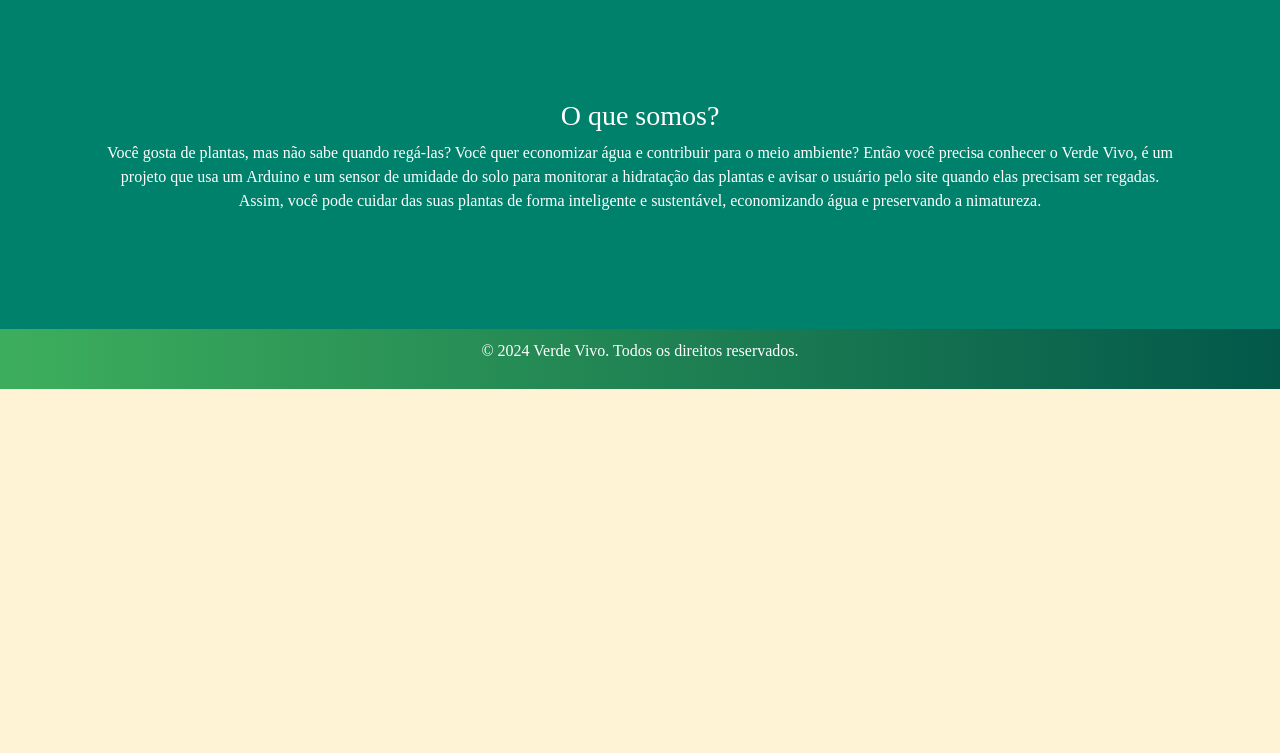
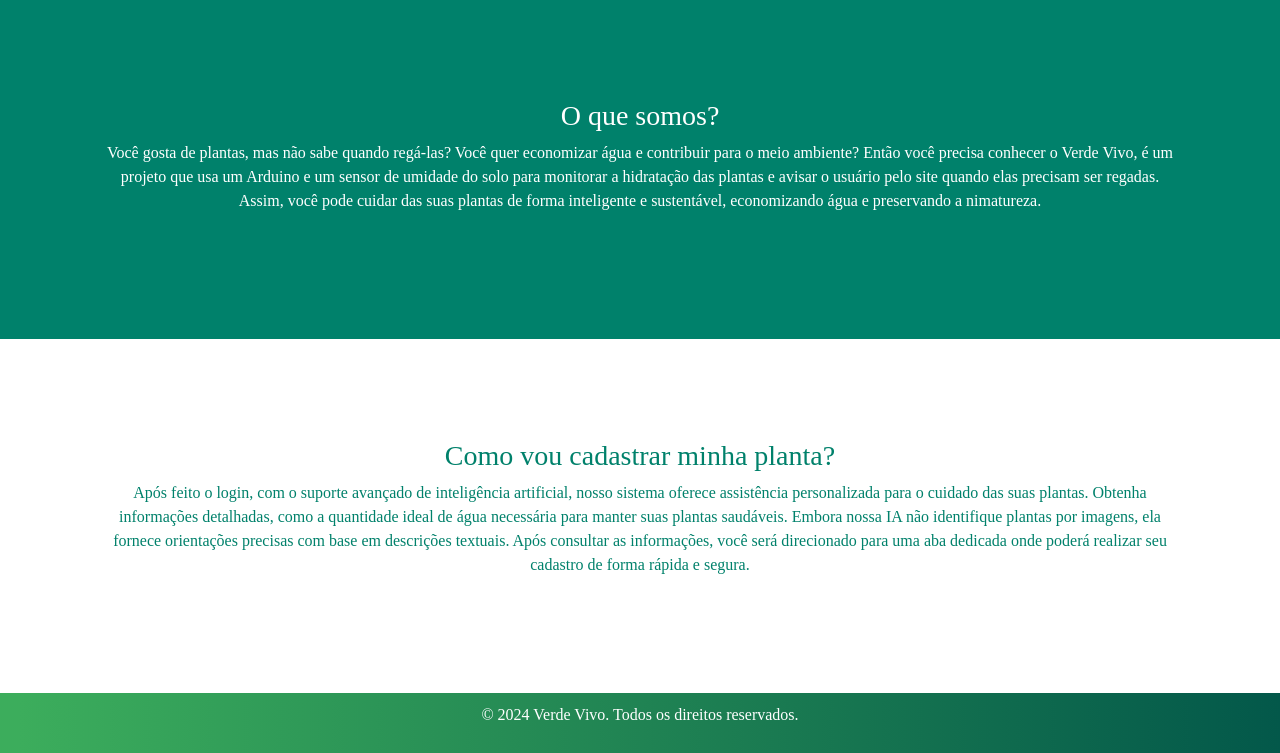
Before and after one commit to efigueiredo13/VerdeVivo, a PHP site: page /view/index.html in a window 1280 px wide. Shown: the part 607-1360 px from the top of the page. Before the commit the page ends 996 px from the top, so only its background shows below. Run offline with PHP 8.4, Linux system fonts and the light colour scheme; some libraries are stand-ins or nearby versions.

Commit message:
adicão do container3, parte3

```diff
--- a/assets/css/index.css
+++ b/assets/css/index.css
@@ -73,6 +73,15 @@ background: var(--degrade, linear-gradient(90deg, #3CAD5C 1.5%, #00816B 100%));
     background: #00816B;
     color: #FFF;
 }
+
+.container3{
+    margin-top: 10px;
+    height: 350Gpx;
+    flex-shrink: 0;
+    background: #FFF;
+    color: #00816B;
+}
+
 #titulo_principal{
     color: var(--Dark) #000;
     -webkit-text-stroke-width: 3px;
@@ -107,6 +116,12 @@ margin-right: 50px;
 
 }
 
+.parte3{
+    text-align: center;
+    padding: 100px;
+
+}
+
 footer {
     background: var(--degrade, linear-gradient(90deg, #3CAD5C 1.5%, #03584a 100%));
     color: white;
--- a/view/index.html
+++ b/view/index.html
@@ -27,8 +27,14 @@
 <div class="container2">
     <div class="parte2">
         <h3>O que somos?</h3>
-        <p>Você gosta de plantas, mas não sabe quando regá-las? Você quer economizar água e contribuir para o meio ambiente? Então você precisa conhecer o Verde Vivo, é um projeto que usa um Arduino e um sensor de umidade do solo para monitorar a hidratação das plantas e avisar o usuário pelo site quando elas precisam ser regadas. Assim, você pode cuidar das suas plantas de forma inteligente e sustentável, economizando água e preservando a nimatureza.</p>
+        <p>Você gosta de plantas, mas não sabe quando regá-las? Você quer economizar água e contribuir para o meio ambiente? Então você precisa conhecer o Verde Vivo, é um projeto que usa um Arduino e um sensor de umidade do solo para monitorar a hidratação das plantas e avisar o usuário pelo site quando elas precisam ser regadas. Assim, você pode cuidar das suas plantas de forma inteligente e sustentável, economizando água e preservando a nimatureza.</p>
     </div>
+
+<div class="container3">
+        <div class="parte3">
+            <h3>Como vou cadastrar minha planta?</h3>
+            <p>Após feito o login, com o suporte avançado de inteligência artificial, nosso sistema oferece assistência personalizada para o cuidado das suas plantas. Obtenha informações detalhadas, como a quantidade ideal de água necessária para manter suas plantas saudáveis. Embora nossa IA não identifique plantas por imagens, ela fornece orientações precisas com base em descrições textuais. Após consultar as informações, você será direcionado para  uma aba dedicada onde poderá realizar seu cadastro de forma rápida e segura.</p>
+        </div>
 
 </div>
 <div vw class="enabled">
```
